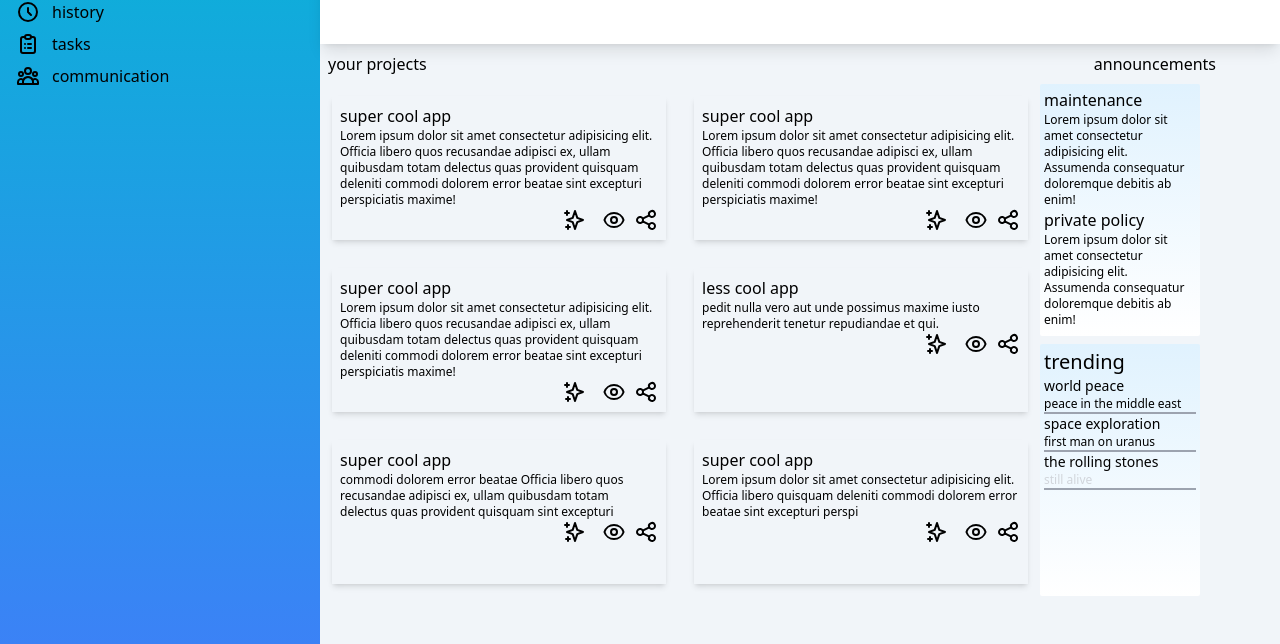
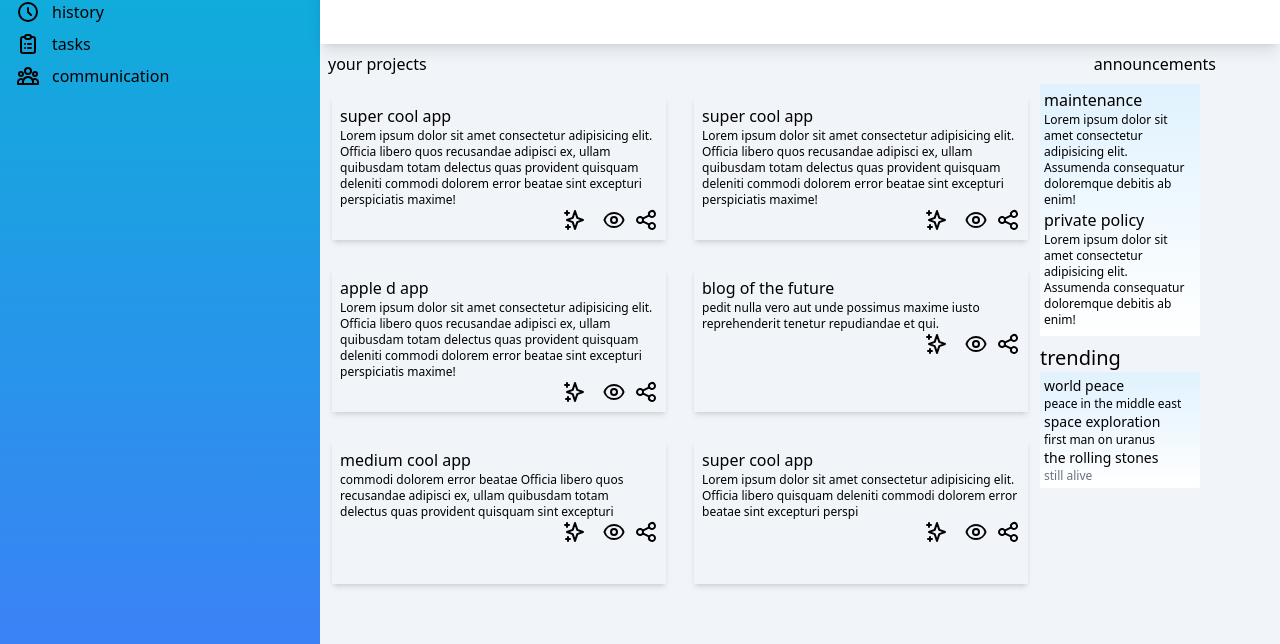
Before and after one commit to emday4prez/admin-dashboard, a website built with Vite: page index.html in a window 1280 px wide. Shown: the part 156-800 px from the top of the page. Built offline with nearby package versions, Linux system fonts and the light colour scheme.

Commit message:
finalized design

```diff
--- a/index.html
+++ b/index.html
@@ -122,7 +122,7 @@
 </div>
           </div>
           <div class="m-3 shadow-md p-2">
-            <h6>super cool app</h6>
+            <h6>apple d app</h6>
             <p class="text-xs">Lorem ipsum dolor sit amet consectetur adipisicing elit. Officia libero quos recusandae adipisci ex, ullam quibusdam totam delectus quas provident quisquam deleniti commodi dolorem error beatae sint excepturi perspiciatis maxime!</p>
             <div class="flex justify-end"><svg xmlns="http://www.w3.org/2000/svg" class="h-6 mx-2 w-6" fill="none" viewBox="0 0 24 24" stroke="currentColor" stroke-width="2">
   <path stroke-linecap="round" stroke-linejoin="round" d="M5 3v4M3 5h4M6 17v4m-2-2h4m5-16l2.286 6.857L21 12l-5.714 2.143L13 21l-2.286-6.857L5 12l5.714-2.143L13 3z" />
@@ -137,7 +137,7 @@
 </div>
           </div>
           <div class="m-3 shadow-md p-2">
-            <h6>less cool app</h6>
+            <h6>blog of the future</h6>
             <p class="text-xs">pedit nulla vero aut unde possimus maxime iusto reprehenderit tenetur repudiandae et qui. </p>
             <div class="flex justify-end"><svg xmlns="http://www.w3.org/2000/svg" class="h-6 mx-2 w-6" fill="none" viewBox="0 0 24 24" stroke="currentColor" stroke-width="2">
   <path stroke-linecap="round" stroke-linejoin="round" d="M5 3v4M3 5h4M6 17v4m-2-2h4m5-16l2.286 6.857L21 12l-5.714 2.143L13 21l-2.286-6.857L5 12l5.714-2.143L13 3z" />
@@ -152,7 +152,7 @@
 </div>
           </div>
           <div class="m-3 shadow-md p-2">
-            <h6>super cool app</h6>
+            <h6>medium cool app</h6>
             <p class="text-xs">  commodi dolorem error beatae Officia libero quos recusandae adipisci ex, ullam quibusdam totam delectus quas provident quisquam  sint excepturi </p>
             <div class="flex justify-end"><svg xmlns="http://www.w3.org/2000/svg" class="h-6 mx-2 w-6" fill="none" viewBox="0 0 24 24" stroke="currentColor" stroke-width="2">
   <path stroke-linecap="round" stroke-linejoin="round" d="M5 3v4M3 5h4M6 17v4m-2-2h4m5-16l2.286 6.857L21 12l-5.714 2.143L13 21l-2.286-6.857L5 12l5.714-2.143L13 3z" />
@@ -193,23 +193,27 @@
               <p class="text-xs p-0 m-0">Lorem ipsum dolor sit amet consectetur adipisicing elit. Assumenda consequatur doloremque debitis ab enim! </p>
             </div>
           </div>
+          <div>
+             <h3 class="text-xl">trending</h3>
           <div class='bg-gradient-to-b from-sky-100 to-white rounded-sm p-1'>
-            <h3 class="text-xl">trending</h3>
-            <div class="border-solid border-b-2 border-gray-400">
+
+            <div >
               <h6 class='text-sm'>
                  world peace
               </h6>
              <p class="text-xs">peace in the middle east</p>
             </div>
-            <div class="border-solid border-b-2 border-gray-400">
+            <div >
               <h6 class='text-sm'>space exploration</h6>
                 <p class="text-xs">first man on uranus</p>
             </div>
-            <div class="border-solid border-b-2 border-gray-400">
+            <div class="">
               <h6 class='text-sm'>the rolling stones</h6>
-              <p class="text-xs text-gray-300">still alive</p>
+              <p class="text-xs text-gray-500">still alive</p>
             </div>
           </div>
+          </div>
+
         </div>
       </div>
 
```
